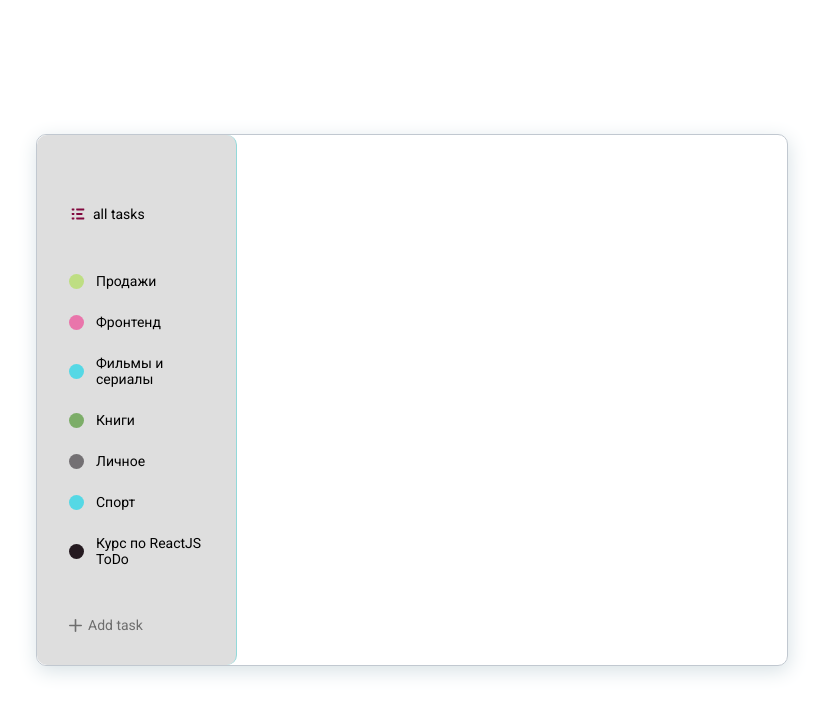
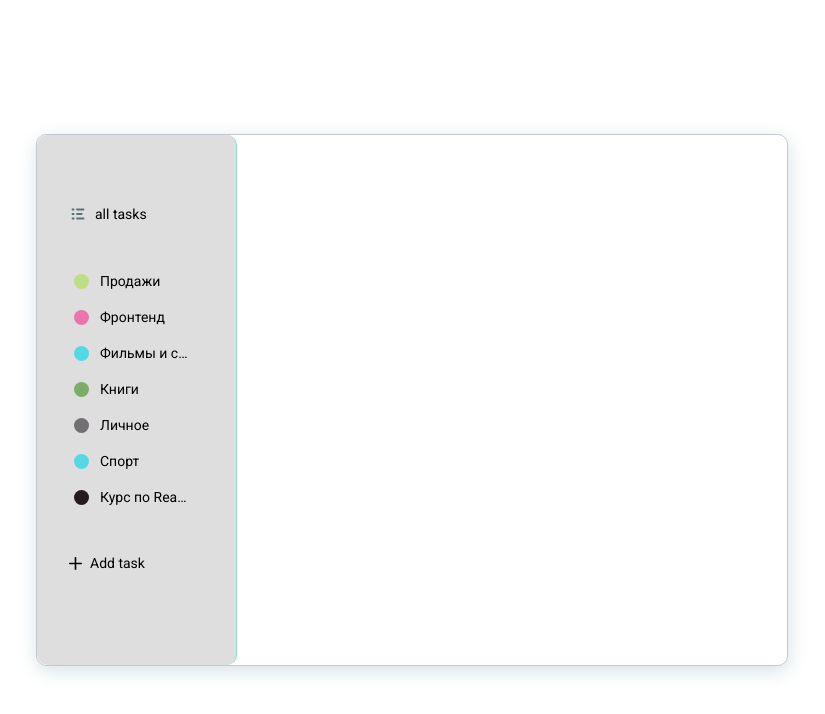
Before and after one commit to ReflectionFragment/Todo-test, a React (Create React App) app: page / in a window 1280 px wide. Shown: the top 714 px of the page, without its empty margins (228-1053 px from the left). Built offline with nearby package versions, Linux system fonts and the light colour scheme.

Commit message:
'remove icon added'

```diff
--- a/src/App.js
+++ b/src/App.js
@@ -9,6 +9,10 @@ function App() {
         item.color= DB.colors.filter( color=> color.id===item.colorId)[0].name;
         return item;
     }))
+    const onAddList =(obj)=> {
+        const newList=[...lists, obj];
+        setLists(newList);
+    };
     return (
         <div className="todo">
             <div className="todo__sidebar">
@@ -29,9 +33,12 @@ function App() {
             />
             <List
                 items = {lists}
+                onRemove={list=>{console.log(list);}}
                 isRemovable
             />
-                <AddList colors={DB.colors}/>
+                <AddList onAdd={onAddList}
+                         colors={DB.colors}
+                />
             </div>
             <div className="todo__tasks">
 
--- a/src/Components/AddList/index.jsx
+++ b/src/Components/AddList/index.jsx
@@ -4,23 +4,36 @@ import './AddList.scss';
 import Badge from "../Badge";
 
 import closeSvg from '../../assets/img/close.svg';
+import DB from "../../assets/db.json";
 
-const AddList = ({colors}) => {
-    const [visiblePopup, setPopup] = useState(false);
+const AddList = ({colors, onAdd}) => {
+    const [visiblePopup, setVisiblePopup] = useState(false);
     const [selectedColor, selectColor] = useState(colors[0].id);
     const [inputValue, setInputValue] = useState('');
+
+    const onClose = () => {
+        setVisiblePopup(false);
+        setInputValue('');
+        selectColor(colors[0].id);
+    }
+
     const addList = () => {
         if (!inputValue) {
             alert('Введите название списка');
             return;
         }
-        console.log({"id": 1,
-            "name": "Продажи",
-            "colorId": 5})
+        const color = colors.filter(c => c.id === selectedColor)[0].name;
+        onAdd({
+            id: Math.random(),
+            name: inputValue,
+            color
+        });
+        onClose();
     };
+
     return (
         <div className='add-list'>
-            <List onClick={() => setPopup(true)}
+            <List onClick={() => setVisiblePopup(true)}
                   items={[{
                       className: 'list__addButton',
 
@@ -37,18 +50,18 @@ const AddList = ({colors}) => {
             {visiblePopup && (
                 <div className='add-list__popup'>
                     <img
-                        onClick={()=>setPopup(false)}
+                        onClick={onClose}
                         src={closeSvg}
                         alt='x'
                         className='add-list__popup-close-btn'
                     />
 
                     <input
-                            value={inputValue}
-                            onChange= {e=>setInputValue(e.target.value)}
-                            className='field'
-                           type='text'
-                           placeholder='название'
+                        value={inputValue}
+                        onChange={e => setInputValue(e.target.value)}
+                        className='field'
+                        type='text'
+                        placeholder='название'
                     />
 
                     <div className='add-list__popup-colors'>
--- a/src/Components/Badge/badge.scss
+++ b/src/Components/Badge/badge.scss
@@ -1,6 +1,6 @@
 .badge {
   display: inline-block;
-  width:10px;
+  width:15px;
   height: 15px;
   border-radius: 15px;
 
--- a/src/Components/List/List.js
+++ b/src/Components/List/List.js
@@ -2,7 +2,14 @@ import React from "react";
 import classnames from "classnames";
 import Badge from "../Badge";
 
-        const List = ({items, isRemovable, onClick}) =>{
+import removeSvg from '../../assets/img/remove.svg';
+
+
+const List = ({onRemove, items, isRemovable, onClick}) => {
+    const removeList = (item) => {
+        if (window.confirm('da?')){
+            onRemove(item);
+        }};
     return (
         <ul
             onClick={onClick}
@@ -10,11 +17,17 @@ import Badge from "../Badge";
             {items.map((item, index) => (
                 <li
                     key={index}
-                        className ={classnames(item.className, {'active': item.active})}>
+                    className={classnames(item.className, {'active': item.active})}>
                     <i>
                         {item.icon ? (item.icon) : (<Badge color={item.color}/>)}
                     </i>
-                        <span>{item.name}</span>
+                    <span>{item.name} </span>
+                    {isRemovable && <img className='list__remove-icon'
+                                         src={removeSvg}
+                                         alt='remove'
+                                         onClick={(item)=>removeList(item)}
+                    />}
+
                 </li>
             ))}
         </ul>
--- a/src/Components/List/List.scss
+++ b/src/Components/List/List.scss
@@ -1,41 +1,68 @@
 .list {
+  $self: &;
+
   margin-bottom: 30px;
 
-  &__addButton {
-    opacity: 0.5;
+  &__add-button {
+    opacity: 0.4;
 
     &:hover {
       opacity: 1;
-    }}}
-.list li {
+    }
+  }
+
+  li {
     display: flex;
     align-items: center;
+    cursor: pointer;
     padding: 10px 12px;
-  cursor: pointer;
-  margin-bottom: 5px;
-  &:hover{
-    background: rgba(255,255,255, 0.2);
+    transition: background-color 0.15s ease-in-out;
+
+    &:hover #{$self}__remove-icon {
+      opacity: 0.2;
     }
+
+    #{$self}__remove-icon {
+      opacity: 0;
+      transition: opacity 0.15s ease-in-out;
+
+      &:hover {
+        opacity: 0.8;
+      }
+    }
+
+    span {
+      flex: 1;
+      text-overflow: ellipsis;
+      overflow: hidden;
+      width: 160px;
+      white-space: nowrap;
+    }
+
+    &:hover {
+      background: rgba(151, 231, 227, 0.49);
+    }
+
     &.active {
-      background: #FFFFFF;
-      box-shadow: 0 2px 10px rgba(0, 0, 0, 0.05);
+      background: #ffffff;
+      box-shadow: 0px 3px 10px rgba(20, 54, 42, 0.04);
       border-radius: 4px;
     }
+
     .badge {
       position: relative;
-    padding-left: 5px;
+      left: 5px;
     }
-}
-.list li i {
+
+    i {
       display: inline-flex;
-  margin-right: 6px;
+      margin-right: 8px;
+
       svg {
         path {
-      fill: #81083e;
+          fill: #547573;
         }
       }
     }
-.list__add_button path{
-  stroke: #ffffff;
-
   }
+}
```
Lines whose indentation alone changed are shown as unchanged.
